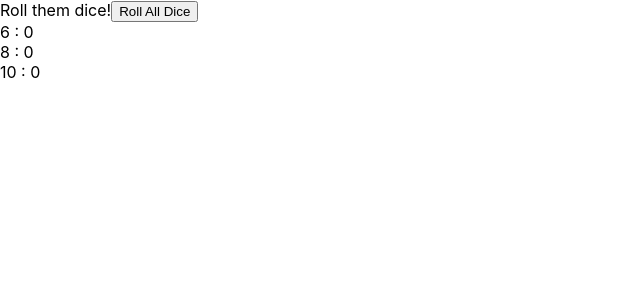
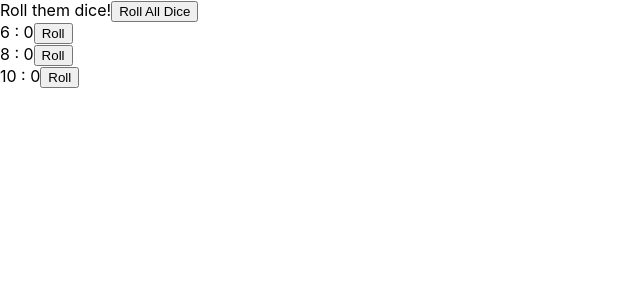
Before and after one commit to jpeavler/Dice-React-Context, a React (Create React App) app: page / in a window 1280 px wide. Shown: the top 300 px of the page, without its empty margins (0-640 px from the left). Built offline with nearby package versions, Linux system fonts and the light colour scheme.

Commit message:
Implemented roll single die feature

```diff
--- a/src/components/DiceBag.js
+++ b/src/components/DiceBag.js
@@ -1,17 +1,11 @@
 import React from 'react';
-import RollAll from './RollAll'
+import RollAll from './RollAll';
+import Die from './Die';
 import {DiceBagContext} from '../context/roll-context'
 class DiceBag extends React.Component {
     constructor(props){
         super(props);
 
-        this.rollAll = () => {
-            const dice = Array.from(this.state.dice);
-            dice.forEach((die) => {
-               die.currentRoll = Math.ceil(Math.random() * die.numSides);
-            });
-            this.setState({dice});
-        }
         this.state = {
             dice: [
                 {numSides: 6, currentRoll: 0},
@@ -19,15 +13,27 @@ class DiceBag extends React.Component {
                 {numSides: 10, currentRoll: 0}
             ],
             rollAll: this.rollAll,
+            rollOne: this.rollOne
         }
     }
+    randomize = (die) => {
+        die.currentRoll = Math.ceil(Math.random() * die.numSides);
+    }
+    rollAll = () => {
+        const dice = Array.from(this.state.dice);
+        dice.forEach((die) => {
+           this.randomize(die);
+        });
+        this.setState({dice});
+    }
+    rollOne = (index) => {
+        const dice = Array.from(this.state.dice);
+        this.randomize(dice[index]);
+        this.setState({dice});
+    }
     render() {
-        const displayDice = this.state.dice.map(die => {
-            return(
-                <div>
-                    {die.numSides} : {die.currentRoll}
-                </div>
-            )
+        const displayDice = this.state.dice.map((die, index) => {
+            return(<Die die={die} index={index}/>)
         })
         return (
             <DiceBagContext.Provider value={this.state}>
@@ -41,4 +47,4 @@ class DiceBag extends React.Component {
     }
 }
 
-export default DiceBag
+export default DiceBag;
--- a/src/components/Die.js
+++ b/src/components/Die.js
@@ -1,7 +1,7 @@
-import React, {Component} from 'react';
+import React from 'react';
 import {DiceBagContext} from '../context/roll-context'
 
-function Die(props){
+function Die({die, index}){
     return(
         <DiceBagContext.Consumer>
             {({rollOne}) => (
@@ -15,6 +15,6 @@ function Die(props){
                 </div>
             )}
         </DiceBagContext.Consumer>
-        )
+    )
 }
 export default Die;
```
